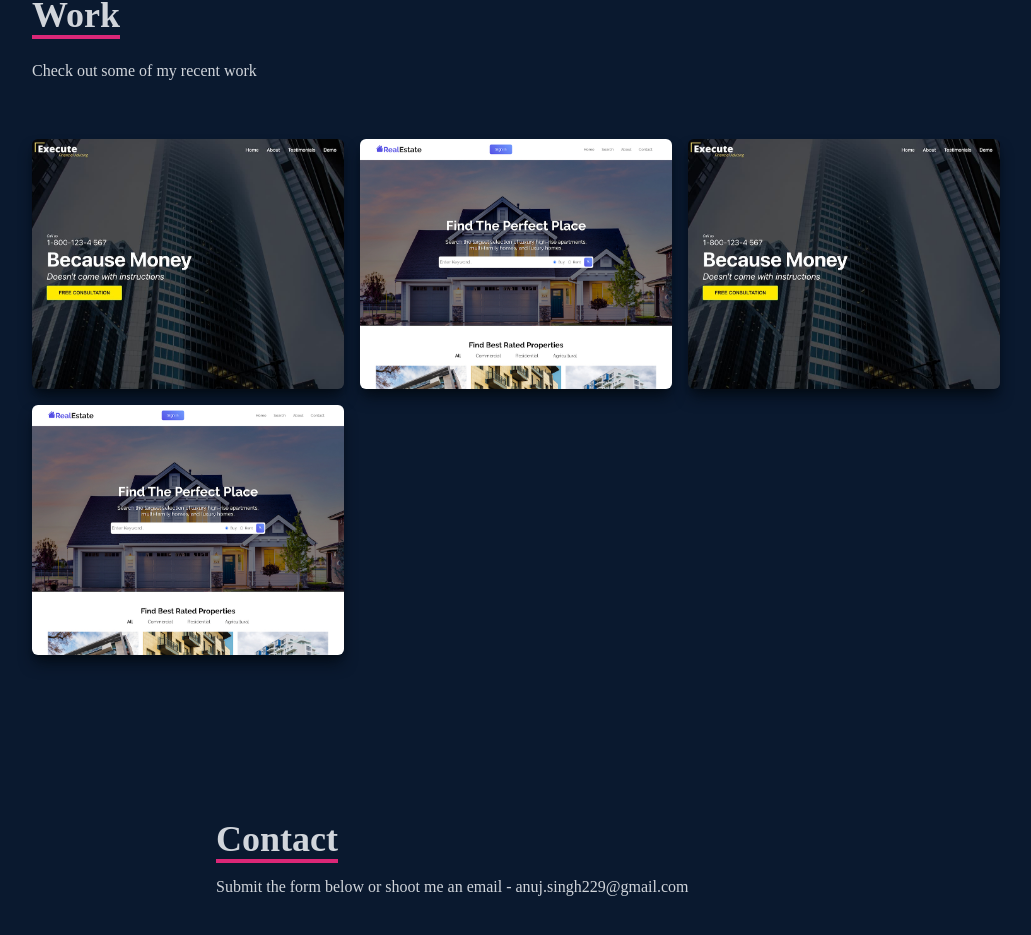
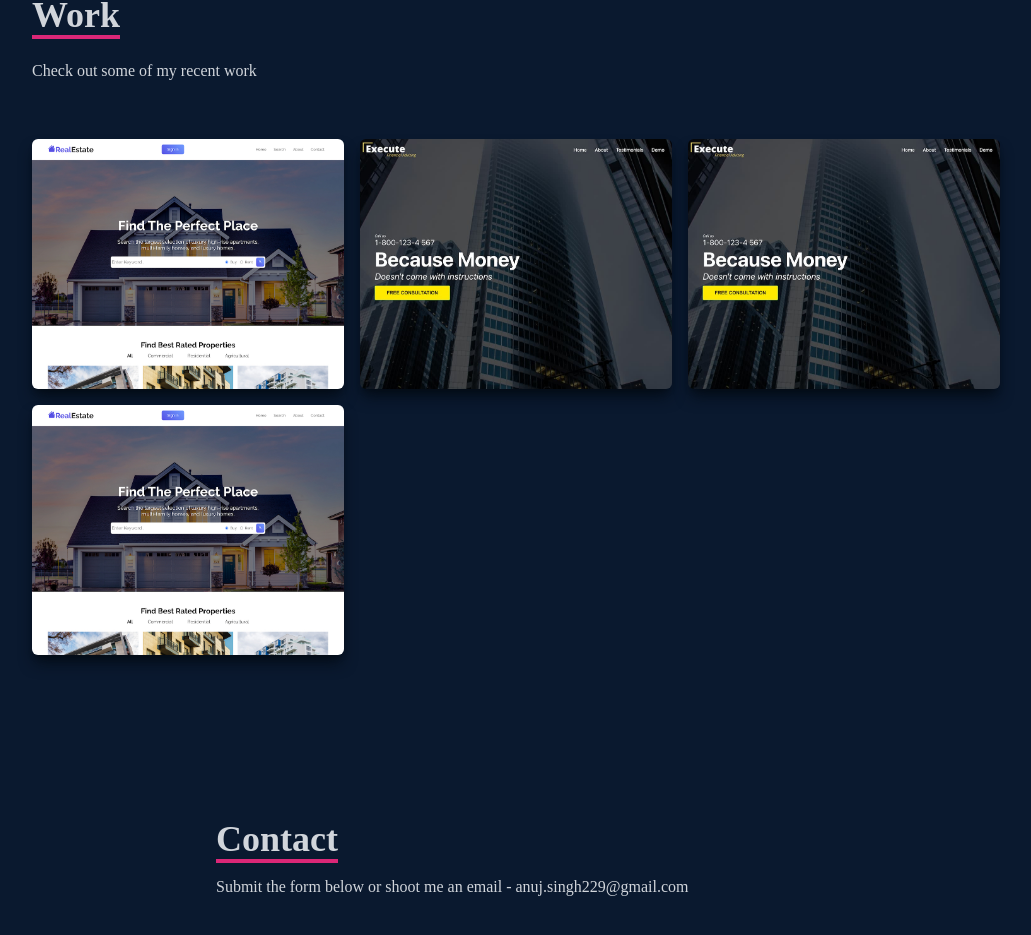
Before and after one commit to anuj229/portfoliowebiste, a React (Create React App) app: page / in a window 1280 px wide. Shown: the part 2475-3410 px from the top of the page, without its empty margins (124-1155 px from the left). Built offline with nearby package versions, Linux system fonts and the light colour scheme.

Commit message:
added project

```diff
--- a/src/data/data.js
+++ b/src/data/data.js
@@ -3,26 +3,28 @@ import RealEst from '../assets/projects/realestate.jpg'
 
 export const data=[
     {
-        id:1,
-        name:"React JS Application",
-        image:WorkIm,
-        github:"https://github.com/anuj229/portfoliowebiste",
-        live:"https://glittery-lollipop-0dae8e.netlify.app",
-    },
-    {
         id:2,
-        name:"React JS Application",
+        name:"Hotel Booking",
         image:RealEst,
         github:"https://github.com/anuj229/hotel-booking",
         live:"https://legendary-dango-64cbd4.netlify.app",
     },
     {
         id:3,
-        name:"React JS Application",
+        name:"E-commerce",
         image:WorkIm,
-        github:"",
-        live:"",
+        github:"https://github.com/anuj229/sb-ecom",
+        live:"https://creative-souffle-f814ce.netlify.app",
     },
+    {
+        id:1,
+        name:"E-commerce 2",
+        image:WorkIm,
+        github:"https://github.com/anuj229/portfoliowebiste",
+        live:"https://glittery-lollipop-0dae8e.netlify.app",
+    },
+
+
     {
         id:4,
         name:"Vintage Car website",
```
